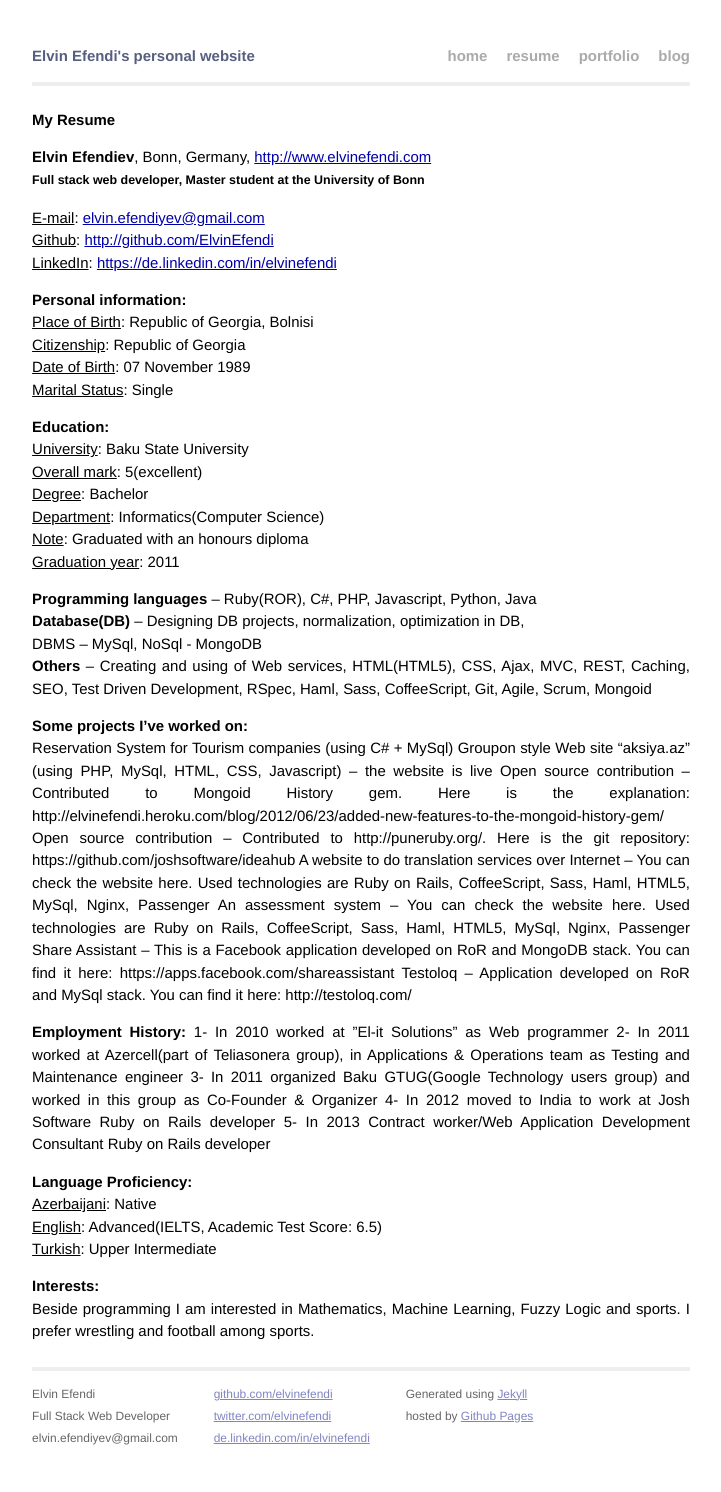
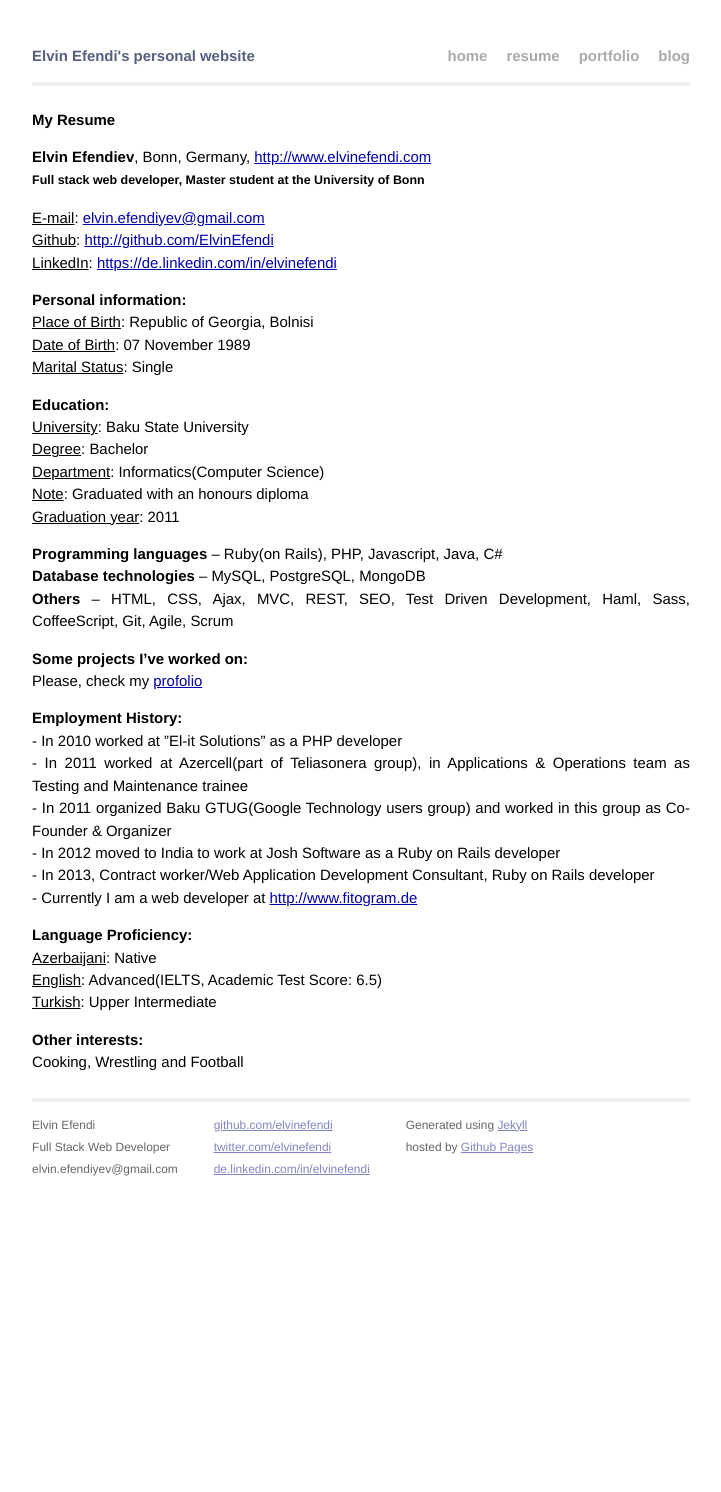
Before and after one commit to ElvinEfendi/elvinefendi.github.io, a Jekyll site: the page built from resume.html, in a window 1280 px wide. Shown: the whole page, without its empty margins (279-1000 px from the left). Built offline with Jekyll 4.4.1, drawn with Linux system fonts in a browser that asks for light colours; Markdown is read by kramdown in place of the engine named in the settings; after the commit the page ends 1223 px from its top, so only the background shows below that.

Commit message:
resume is ready

```diff
--- a/resume.html
+++ b/resume.html
@@ -17,51 +17,37 @@ title: Resume
 	<p>
 		<strong>Personal information:</strong><br />
 		<u>Place of Birth</u>: Republic of Georgia, Bolnisi<br />
-		<u>Citizenship</u>: Republic of Georgia<br />
 		<u>Date of Birth</u>: 07 November 1989<br />
 		<u>Marital Status</u>: Single
 	</p>
 	<p>
 		<strong>Education:</strong><br />
 		<u>University</u>: Baku State University<br />
-		<u>Overall mark</u>: 5(excellent)<br />
 		<u>Degree</u>: Bachelor<br />
 		<u>Department</u>: Informatics(Computer Science)<br />
 		<u>Note</u>: Graduated with an honours diploma<br />
 		<u>Graduation year</u>: 2011
 	</p>
 	<p>
-		<strong>Programming languages</strong> – Ruby(ROR), C#,  PHP, Javascript, Python, Java<br />
-		<strong>Database(DB)</strong> – Designing DB projects, normalization, optimization in DB,<br />
-		DBMS – MySql, NoSql - MongoDB<br />
-		<strong>Others</strong> – Creating and using of Web services, HTML(HTML5), CSS, Ajax, MVC, REST,
-		Caching, SEO, Test Driven Development, RSpec, Haml, Sass, CoffeeScript, Git, Agile, Scrum, Mongoid
+		<strong>Programming languages</strong> – Ruby(on Rails), PHP, Javascript, Java, C#<br />
+		<strong>Database technologies</strong> – MySQL, PostgreSQL, MongoDB<br />
+		<strong>Others</strong> – HTML, CSS, Ajax, MVC, REST, SEO, Test Driven Development, Haml, Sass, CoffeeScript, Git, Agile, Scrum
 	</p>
 	<p>
 		<strong>Some projects I’ve worked on:</strong><br />
-		Reservation System for Tourism companies  (using C# + MySql)
-		Groupon style Web site “aksiya.az”  (using PHP, MySql, HTML, CSS, Javascript) – the website is live
-		Open source contribution – Contributed to Mongoid History gem.
-		Here is the explanation: http://elvinefendi.heroku.com/blog/2012/06/23/added-new-features-to-the-mongoid-history-gem/
-		Open source contribution – Contributed to http://puneruby.org/. Here is the git repository: https://github.com/joshsoftware/ideahub
-		A website to do translation services over Internet – You can check the website here. Used technologies are Ruby on Rails, CoffeeScript, Sass, 			Haml, HTML5, MySql, Nginx, Passenger
-		An assessment system – You can check the website here. Used technologies are Ruby on Rails, CoffeeScript, Sass, Haml, HTML5, MySql, Nginx, 					Passenger
-		Share Assistant – This is a Facebook application developed on RoR and MongoDB stack.
-		You can find it here: https://apps.facebook.com/shareassistant
-		Testoloq – Application developed on RoR and MySql stack. You can find it here: http://testoloq.com/
+		Please, check my <a href="portfolio.html">profolio</a>
 	</p>
 	<p>
-		<strong>Employment History:</strong>
-		1-  In 2010 worked at ”El-it Solutions” as
-		Web programmer
-		2-  In 2011 worked at Azercell(part of Teliasonera group), in Applications & Operations team as
-		Testing and Maintenance engineer
-		3-  In 2011 organized Baku GTUG(Google Technology users group) and worked in this group as
-		Co-Founder & Organizer
-		4-  In 2012 moved to India to work at Josh Software
-		Ruby on Rails developer
-		5-  In 2013 Contract worker/Web Application Development Consultant
-		Ruby on Rails developer
+		<strong>Employment History:</strong><br />
+		- In 2010 worked at ”El-it Solutions” as a PHP developer<br />
+		- In 2011 worked at Azercell(part of Teliasonera group), in Applications & Operations team as
+		Testing and Maintenance trainee<br />
+		- In 2011 organized Baku GTUG(Google Technology users group) and worked in this group as
+		Co-Founder & Organizer<br />
+		- In 2012 moved to India to work at Josh Software as a Ruby on Rails developer<br />
+		- In 2013, Contract worker/Web Application Development Consultant, Ruby on Rails developer<br />
+		- Currently I am a web developer at <a href="http://www.fitogram.de">http://www.fitogram.de</a>
+
 	</p>
 	<p>
 		<strong>Language Proficiency:</strong><br />
@@ -70,7 +56,7 @@ title: Resume
 		<u>Turkish</u>: Upper Intermediate
 	</p>
 	<p>
-		<strong>Interests:</strong><br />
-		Beside programming I am interested in Mathematics, Machine Learning, Fuzzy Logic and sports. I prefer wrestling and football among sports.
+		<strong>Other interests:</strong><br />
+		Cooking, Wrestling and Football
 	</p>
 </div>
```
Also changed, not shown: portfolio.html (+7 -1 lines).
